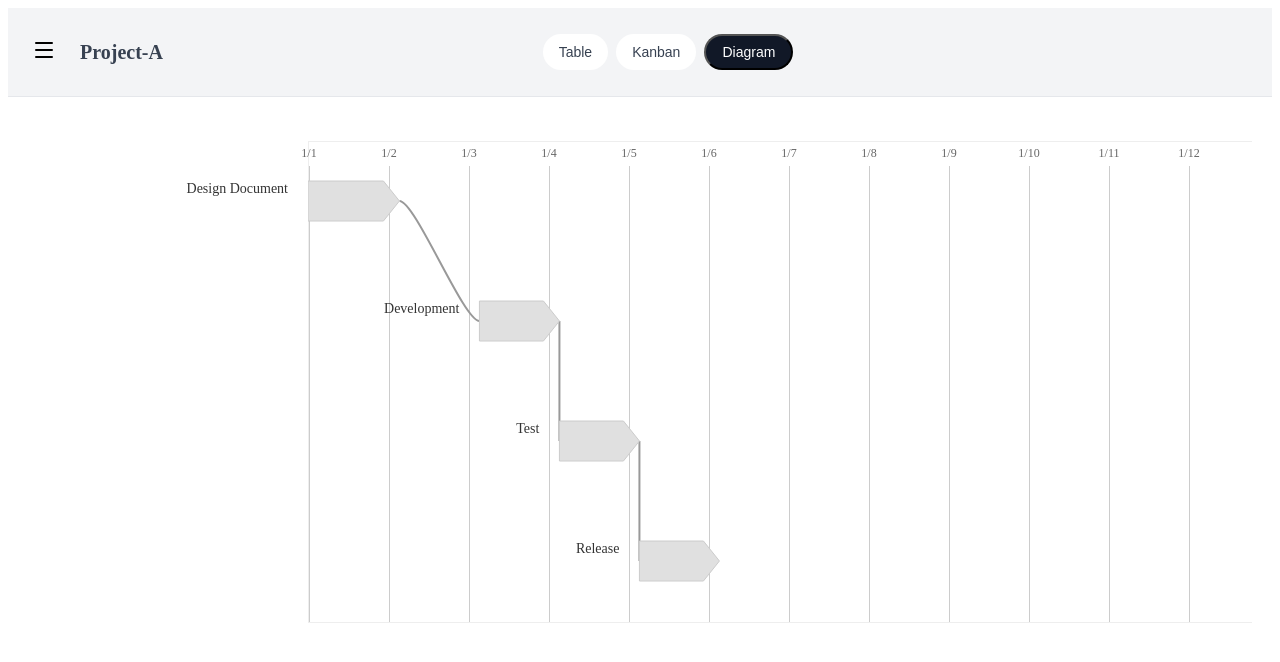
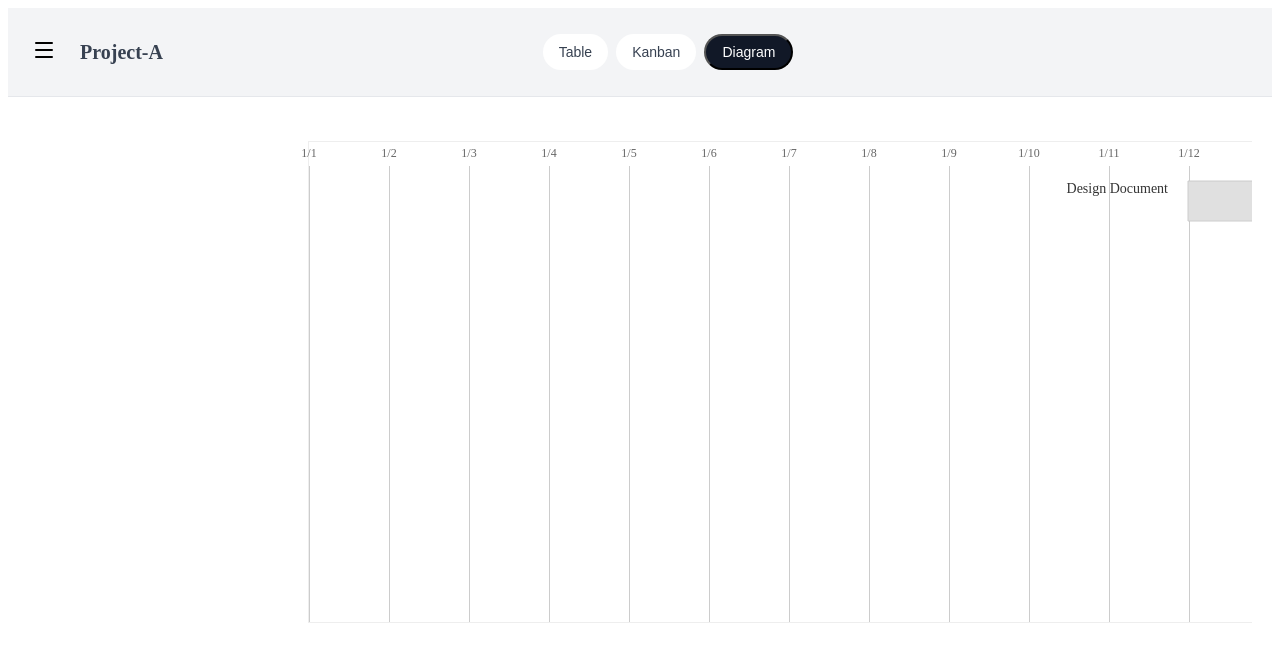
Before and after one commit to kinuta-yusei/extreme-todo-app-front, a Vue app: page /diagram in a window 1280 px wide. Shown: the top 662 px of the page. Built offline with nearby package versions, Linux system fonts and the light colour scheme.

Commit message:
feat: タスクのボックスをグリッド線に揃える

```diff
--- a/src/components/todoList/DiagramView.vue
+++ b/src/components/todoList/DiagramView.vue
@@ -26,7 +26,7 @@
                   :key="task.id"
                   :task="task"
                   :cell-width="cellWidth"
-                  :start-date="dates[0]"
+                  :gridStartDate="dates[0]"
                 />
               </div>
 
@@ -82,8 +82,8 @@ export default defineComponent({
         {
           id: 1,
           name: 'Design Document',
-          start: '2024-01-26',
-          end: '2024-02-03',
+          start: '2024-01-12',
+          end: '2024-02-10',
           color: 'gray'
         },
         {
@@ -103,7 +103,7 @@ export default defineComponent({
         {
           id: 4,
           name: 'Release',
-          start: '2024-02-24',
+          start: '2024-02-25',
           end: '2024-03-02',
           color: 'gray'
         }
@@ -116,14 +116,14 @@ export default defineComponent({
     }
   },
   created() {
-    this.dates = this.generateDates('2024-01-26', '2024-04-30')
+    this.dates = this.generateDates('2024-01-01', '2024-04-30')
   },
   computed: {
     svgWidth() {
-      return this.dates.length * this.cellWidth
+      return this.dates.length * this.cellWidth;
     },
     svgHeight() {
-      return this.tasks.length * 120
+      return this.tasks.length * 120;
     },
     horizontalLineCount() {
       return this.tasks.length
@@ -149,27 +149,29 @@ export default defineComponent({
     getXPosition(date) {
       const startDate = this.dates[0]
       const days = (date - startDate) / (1000 * 60 * 60 * 24)
-      return days * (this.cellWidth / 7)
+      return days * this.cellWidth
     },
     calculateDependencyPath(dep) {
-      const fromTask = this.tasks.find(t => t.id === dep.from)
-      const toTask = this.tasks.find(t => t.id === dep.to)
+      const fromTask = this.tasks.find(t => t.id === dep.from);
+      const toTask = this.tasks.find(t => t.id === dep.to);
 
-      const fromIndex = this.tasks.indexOf(fromTask)
-      const toIndex = this.tasks.indexOf(toTask)
+      const fromIndex = this.tasks.indexOf(fromTask);
+      const toIndex = this.tasks.indexOf(toTask);
 
-      const fromX = this.getXPosition(new Date(fromTask.end))
-      const toX = this.getXPosition(new Date(toTask.start))
+      const fromX = this.getXPosition(new Date(fromTask.end));
+      const toX = this.getXPosition(new Date(toTask.start));
 
-      const fromY = fromIndex * 120 + 60
-      const toY = toIndex * 120 + 60
+      const fromY = fromIndex * 120 + 60;
+      const toY = toIndex * 120 + 60;
 
-      const controlPointOffset = Math.min((toX - fromX) * 0.2, 40)
+      // S字のパスを描画する条件
+      if (fromTask.end === toTask.start) {
+        const controlPointOffset = 40; // S字のカーブのオフセット
+        return `M ${fromX} ${fromY} C ${fromX + controlPointOffset} ${fromY} ${toX - controlPointOffset} ${toY} ${toX} ${toY}`;
+      }
 
-      return 'M ' + fromX + ' ' + fromY + ' C ' +
-             (fromX + controlPointOffset) + ' ' + fromY + ', ' +
-             (toX - controlPointOffset) + ' ' + toY + ', ' +
-             toX + ' ' + toY
+      // 通常の直線パス
+      return `M ${fromX} ${fromY} L ${toX} ${toY}`;
     }
   }
 })
--- a/src/components/todoList/GridColumn.vue
+++ b/src/components/todoList/GridColumn.vue
@@ -67,4 +67,12 @@ export default {
   width: 1px;
   background-color: #ccc; /* グリッド線の色 */
 }
+
+.tasks-container {
+  position: absolute;
+  top: 0;
+  left: 0;
+  right: 0;
+  pointer-events: auto; /* 変更 */
+}
 </style>
--- a/src/components/todoList/TaskItem.vue
+++ b/src/components/todoList/TaskItem.vue
@@ -27,14 +27,14 @@ export default {
       type: Number,
       required: true
     },
-    startDate: {
+    gridStartDate: {
       type: Date,
       required: true
-    }
+    },
   },
   computed: {
     svgWidth() {
-      return 800
+      return this.cellWidth * 100 // 100日分の幅を設定
     },
     labelPosition() {
       const startX = this.getXPosition(new Date(this.task.start))
@@ -58,8 +58,12 @@ export default {
   },
   methods: {
     getXPosition(date) {
-      const days = (date - this.startDate) / (1000 * 60 * 60 * 24)
-      return days * (this.cellWidth / 7)
+      console.log('date', date)
+      console.log('startDate', this.gridStartDate)
+      console.log('date - this.startDate', date - this.gridStartDate)
+      const days = (date - this.gridStartDate) / (1000 * 60 * 60 * 24)
+      console.log('days', days)
+      return days * this.cellWidth
     }
   }
 }
@@ -101,4 +105,5 @@ export default {
   stroke: #ccc;
   stroke-width: 1;
 }
+
 </style>
```
